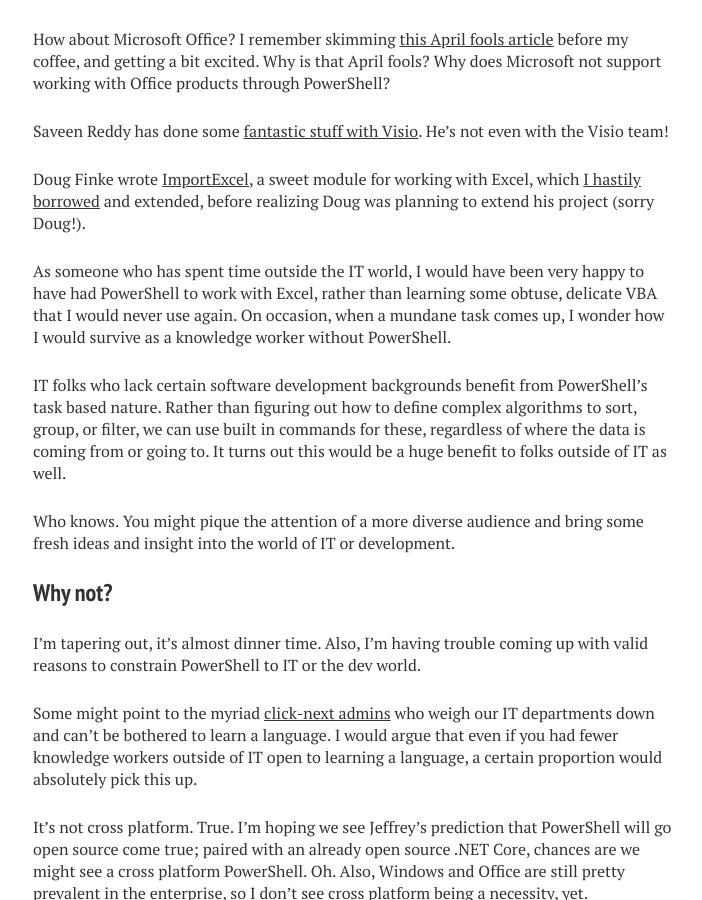
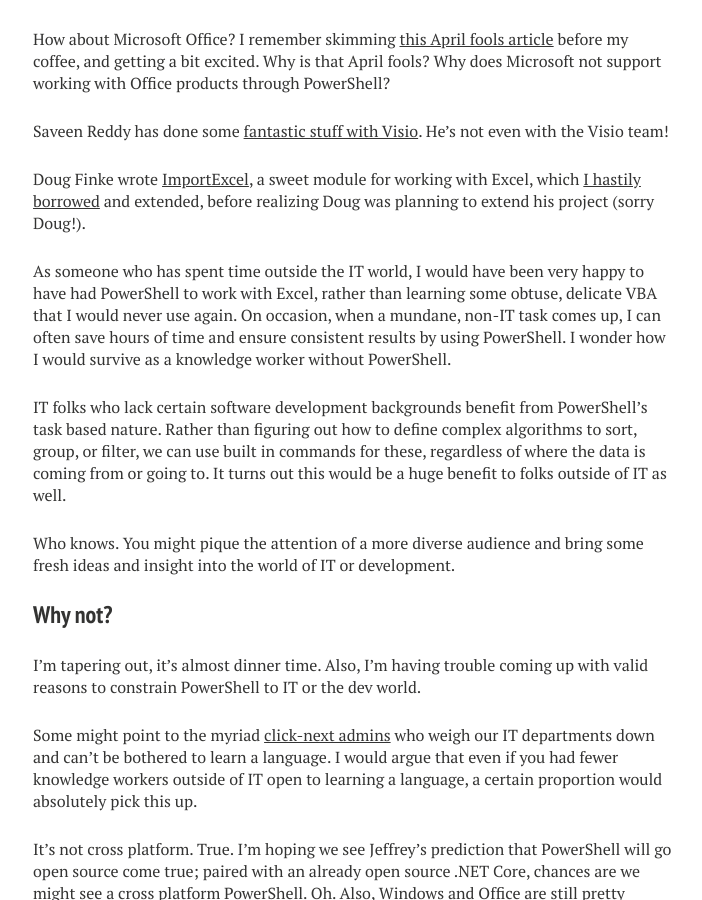
Before and after one commit to RamblingCookieMonster/RamblingCookieMonster.github.io, a Jekyll site: the page built from _posts/2015-05-22-PowerShell-Beyond-Administration.md, in a window 1280 px wide and 900 px high, scrolled down 1436 px. Shown: the whole window, without its empty margins (287-989 px from the left). Built offline with Jekyll 4.4.1, drawn with Linux system fonts in a browser that asks for light colours; nearby versions of some CDN libraries; comment, search, counter and statistics services are not loaded.

Commit message:
rephrase

```diff
--- a/_posts/2015-05-22-PowerShell-Beyond-Administration.md
+++ b/_posts/2015-05-22-PowerShell-Beyond-Administration.md
@@ -44,7 +44,7 @@
 
 Doug Finke wrote [ImportExcel](https://github.com/dfinke/ImportExcel), a sweet module for working with Excel, which [I hastily borrowed](http://ramblingcookiemonster.github.io/PSExcel-Intro/) and extended, before realizing Doug was planning to extend his project (sorry Doug!).
 
-As someone who has spent time outside the IT world, I would have been very happy to have had PowerShell to work with Excel, rather than learning some obtuse, delicate VBA that I would never use again. On occasion, when a mundane task comes up, I wonder how I would survive as a knowledge worker without PowerShell.
+As someone who has spent time outside the IT world, I would have been very happy to have had PowerShell to work with Excel, rather than learning some obtuse, delicate VBA that I would never use again. On occasion, when a mundane, non-IT task comes up, I can often save hours of time and ensure consistent results by using PowerShell. I wonder how I would survive as a knowledge worker without PowerShell.
 
 IT folks who lack certain software development backgrounds benefit from PowerShell's task based nature. Rather than figuring out how to define complex algorithms to sort, group, or filter, we can use built in commands for these, regardless of where the data is coming from or going to. It turns out this would be a huge benefit to folks outside of IT as well.
 
```
